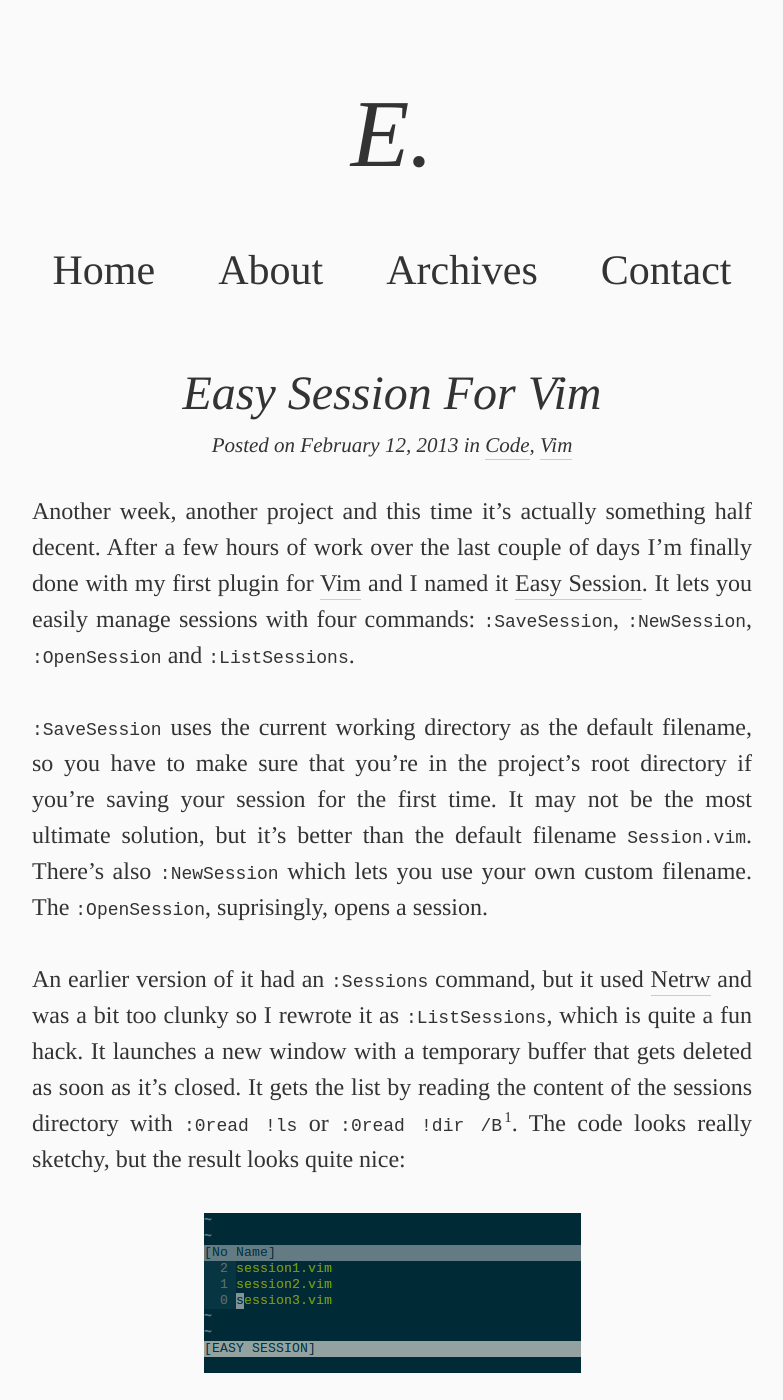
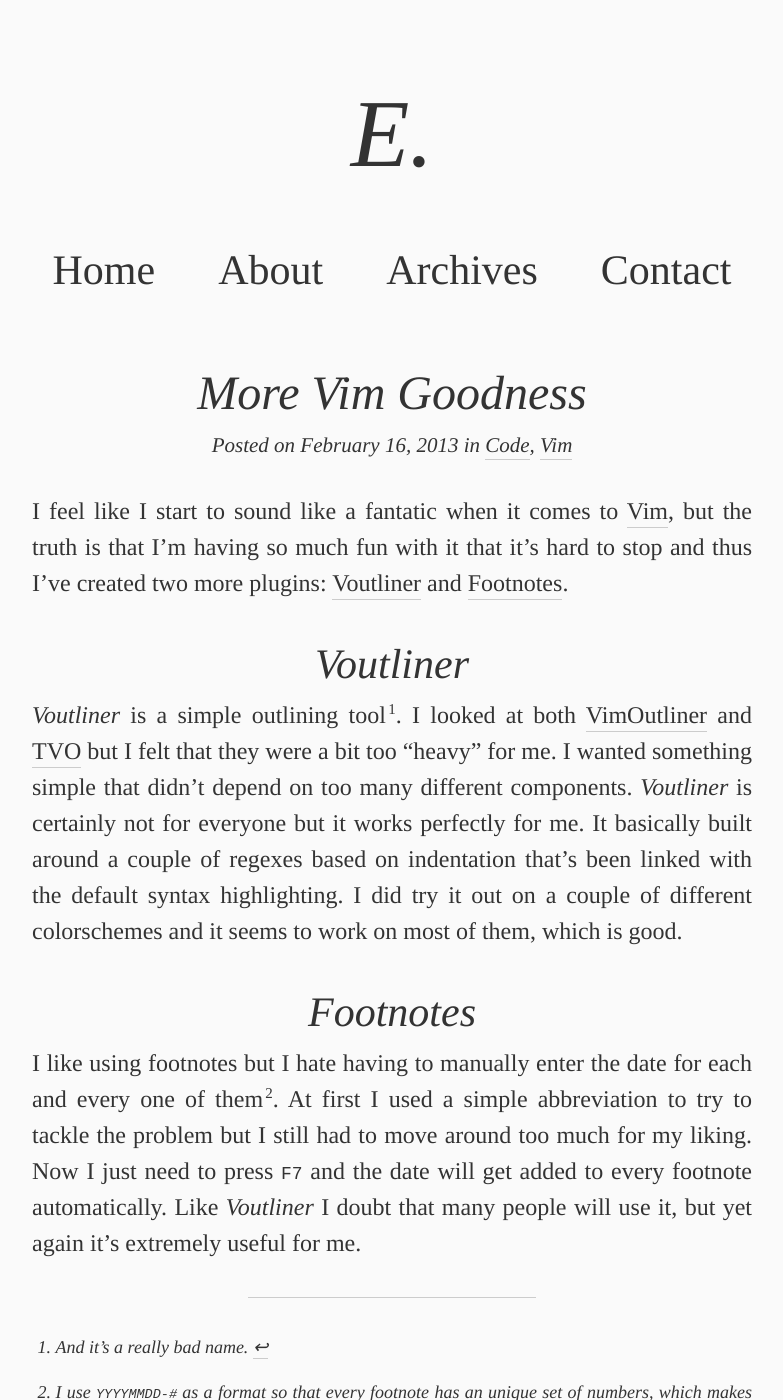
Before and after one commit to gummesson/ellengummesson, a Jekyll site: the page built from index.html, in a window 1280 px wide and 1400 px high. Shown: the whole window, without its empty margins (248-1031 px from the left). Built offline with Jekyll 4.4.1, drawn with Linux system fonts in a browser that asks for light colours; the list of posts is cut into pages by our own code; some of the changed text lies outside the part shown.

Commit message:
Updated.

```diff
--- a/_plugins/wordcount.rb
+++ b/_plugins/wordcount.rb
@@ -15,16 +15,15 @@
 module Jekyll
   module WordCount
     def count_words(input)
-      return calculate(input)
+      calculate(input)
     end
 
     def count_seconds(input)
-      return calculate(input) / 5
+      calculate(input) / 5
     end
 
     def calculate(input)
-      content = input.gsub(/<\/?[^>]*>/, "")
-      return content.split.size
+      input.gsub(/<\/?[^>]*>/, "").split.size
     end
   end
 end
--- /dev/null
+++ b/_posts/2013-02-16-more-vim-goodness.md
@@ -0,0 +1,22 @@
+---
+title: "More Vim Goodness"
+tags: [Code, Vim]
+layout: post
+comments: true
+external-link: false
+---
+
+I feel like I start to sound like a fantatic when it comes to [Vim](http://www.vim.org/ "Vim"), but the truth is that I'm having so much fun with it that it's hard to stop and thus I've created two more plugins: [Voutliner](https://github.com/gummesson/voutliner.vim "voutliner.vim") and [Footnotes](https://github.com/gummesson/footnotes.vim "footnotes.vim").
+
+## Voutliner
+
+*Voutliner* is a simple outlining tool[^20130216-1]. I looked at both [VimOutliner](http://www.vim.org/scripts/script.php?script_id=3515 "VimOutliner") and [TVO](http://www.vim.org/scripts/script.php?script_id=517 "The Vim Outliner") but I felt that they were a bit too "heavy" for me. I wanted something simple that didn't depend on too many different components. *Voutliner* is certainly not for everyone but it works perfectly for me. It basically built around a couple of regexes based on indentation that's been linked with the default syntax highlighting. I did try it out on a couple of different colorschemes and it seems to work on most of them, which is good.
+
+## Footnotes
+
+I like using footnotes but I hate having to manually enter the date for each and every one of them[^20130216-2]. At first I used a simple abbreviation to try to tackle the problem but I still had to move around too much for my liking. Now I just need to press `F7` and the date will get added to every footnote automatically. Like *Voutliner* I doubt that many people will use it, but yet again it's extremely useful for me.
+
+***
+
+[^20130216-1]: And it's a really bad name.
+[^20130216-2]: I use `YYYYMMDD-#` as a format so that every footnote has an unique set of numbers, which makes it even more tedious.
--- a/humans.txt
+++ b/humans.txt
@@ -7,7 +7,7 @@
 
 /* THE SITE */
 
-Last update: 2013/02/09
+Last update: 2013/02/16
   Standards: HTML5 & CSS3
  Components: HTML5Shiv
    Software: (g)Vim       (http://www.vim.org/)
--- a/projects.md
+++ b/projects.md
@@ -77,6 +77,30 @@
 
 [Download](https://github.com/gummesson/jekyll-vimeo-plugin/zipball/master "Download Jekyll Vimeo Plugin") / [GitHub](https://github.com/gummesson/jekyll-vimeo-plugin "Jekyll Vimeo Plugin on Github")
 
+## easysession.vim
+
+<p class="smallprint">Vimscript</p>
+
+*easysession.vim* is a plugin for easily managing sessions in [Vim](http://www.vim.org/ "Vim").
+
+[Download](https://github.com/gummesson/easysession.vim/zipball/master "Download easysession.vim") / [GitHub](https://github.com/gummesson/easysession.vim "easysession.vim on Github")
+
+## voutliner.vim
+
+<p class="smallprint">Vimscript</p>
+
+*voutliner.vim* is a simple outliner for [Vim](http://www.vim.org/ "Vim").
+
+[Download](https://github.com/gummesson/voutliner.vim/zipball/master "Download voutliner.vim") / [GitHub](https://github.com/gummesson/voutliner.vim "voutliner.vim on Github")
+
+## footnotes.vim
+
+<p class="smallprint">Vimscript</p>
+
+*footnotes.vim* is a small plugin for appending the current date to (Multi)Markdown footnotes in [Vim](http://www.vim.org/ "Vim").
+
+[Download](https://github.com/gummesson/footnotes.vim/zipball/master "Download footnotes.vim") / [GitHub](https://github.com/gummesson/footnotes.vim.vim "footnotes.vim on Github")
+
 ## Smallwork
 
 <p class="smallprint">CSS/SCSS</p>
```
Also changed, not shown: _posts/2013-01-10-lo-and-behold-ive-launched-an-web-app.md (+5 -5 lines).
